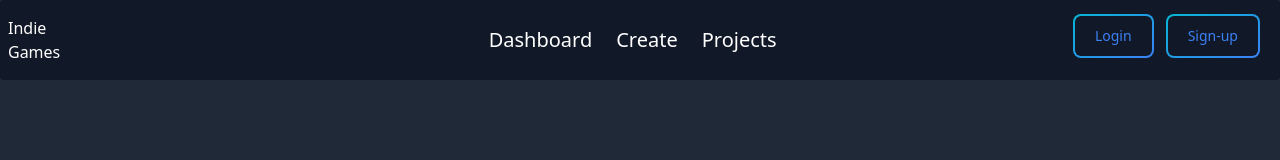
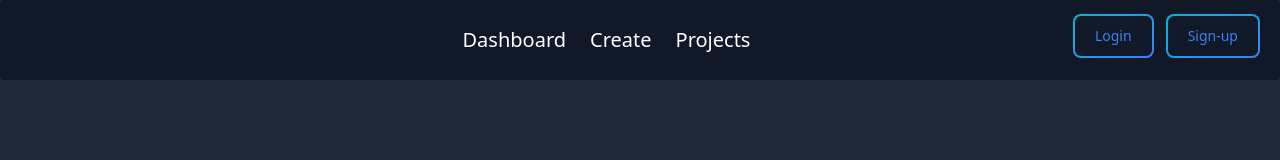
Before and after one commit to yocosi/indie-game-development-planner-frontend, a Nuxt app: page / in a window 1280 px wide. Shown: the top 160 px of the page. Built offline with nearby package versions, Linux system fonts and the light colour scheme; no server answers; the database is empty.

Commit message:
Changed icon

```diff
--- a/components/Header.vue
+++ b/components/Header.vue
@@ -16,9 +16,7 @@
   flex justify-between items-center flex-col lg:flex-row">
     <div class="header-logo-container flex justify-center items-center font-medium">
       <NuxtLink to="/">
-        Indie
-        <br>
-        Games
+        <img src="~/public/favicon.ico" alt="">
       </NuxtLink>
     </div>
     <div v-if="!user" class="header-menu-container flex justify-center items-center font-medium text-xl mb-3 mt-3 lg:ml-36">
```
